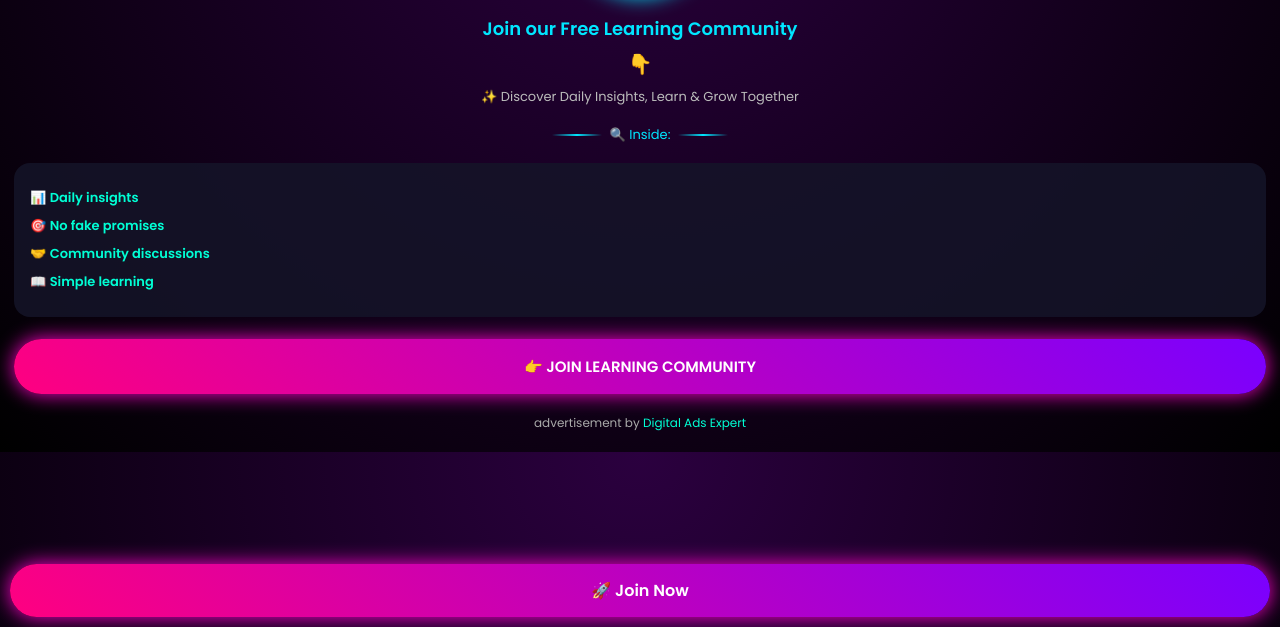
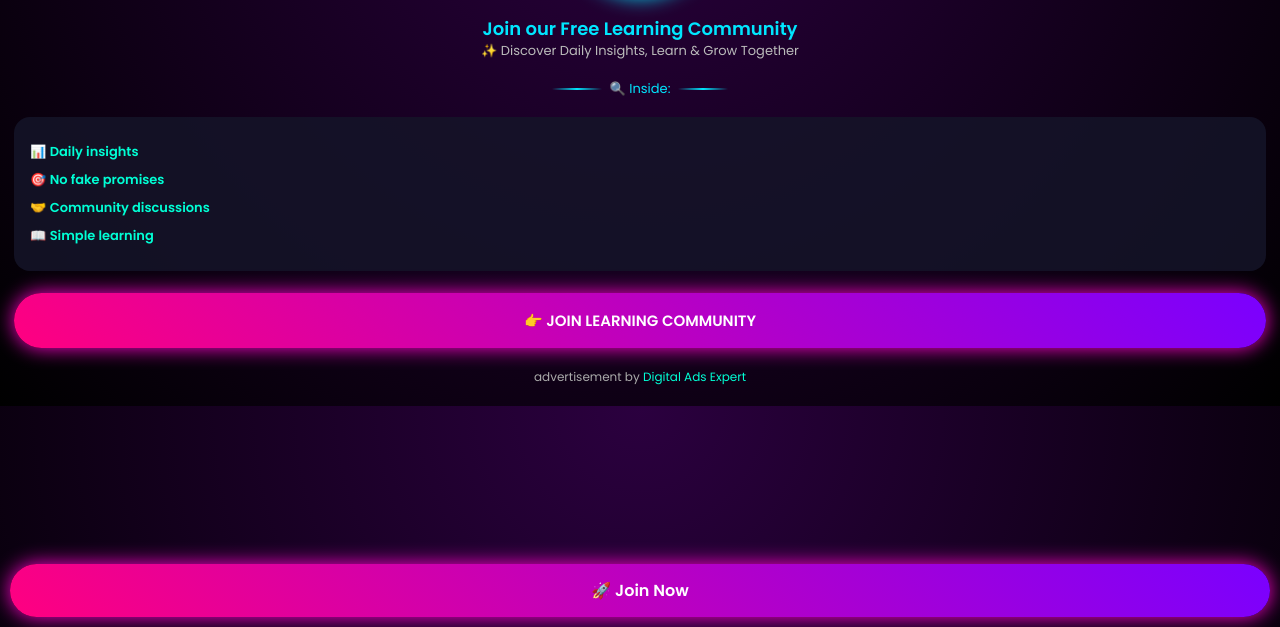
Before and after one commit to digitaladsexpert/pipsmaster, a plain HTML site: page index.html in a window 1280 px wide. Shown: the part 173-800 px from the top of the page. Drawn offline with Linux system fonts and the light colour scheme.

Commit message:
Update index.html

```diff
--- a/index.html
+++ b/index.html
@@ -37,11 +37,7 @@ body {
     line-height: 1.4;
 }
 
-/* Arrow */
-.arrow {
-    font-size: 20px;
-    margin: 8px 0;
-}
+
 
 /* Subtext */
 .sub {
@@ -148,7 +144,7 @@ body {
 Join our Free Learning Community
 </div>
 
-<div class="arrow">👇</div>
+
 
 <div class="sub">
 ✨ Discover Daily Insights, Learn & Grow Together
```
